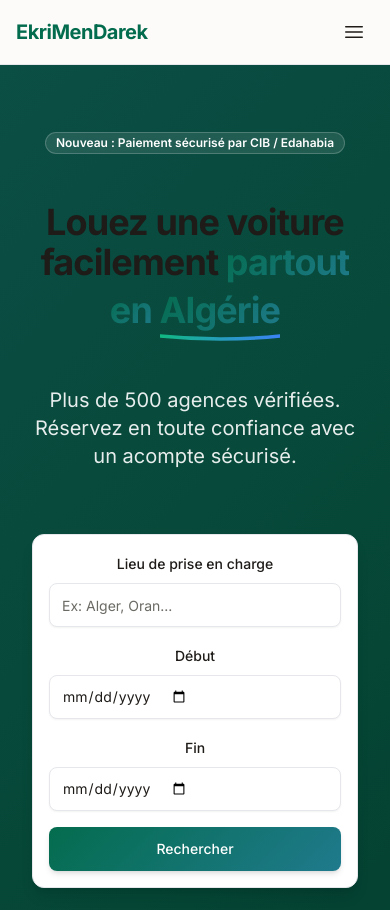
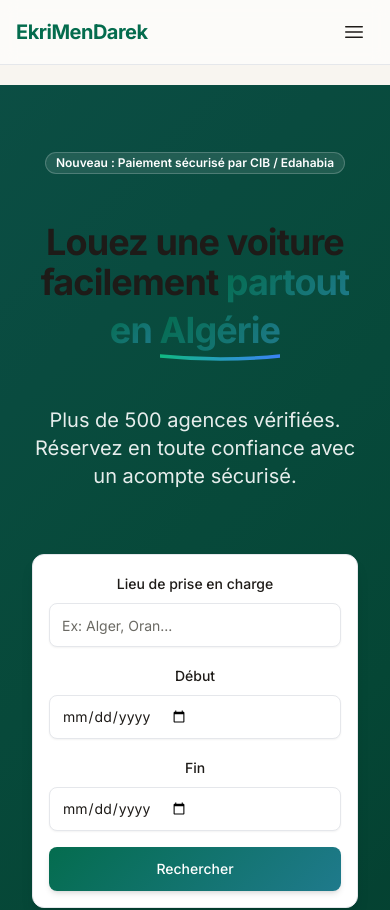
Before and after one commit to echeballah-coder/ekrimendarek-fullstack, a Next.js app in the folder frontend/: page / in a window 390 px wide. Shown: the top 910 px of the page. Built offline with nearby package versions, Linux system fonts and the light colour scheme.

Commit message:
F1.3 : optimisation framer-motion (viewport once + mobile light)

```diff
--- a/frontend/components/animations/AnimatedList.tsx
+++ b/frontend/components/animations/AnimatedList.tsx
@@ -1,7 +1,7 @@
 "use client"
 
-import { motion, useReducedMotion } from "framer-motion"
-import { ReactNode } from "react"
+import { motion, useReducedMotion, Variants } from "framer-motion"
+import { ReactNode, useEffect, useState } from "react"
 import { staggerContainer, fadeInUp, defaultViewport } from "@/lib/animations"
 import { cn } from "@/lib/utils"
 
@@ -12,11 +12,40 @@ interface AnimatedListProps {
 
 export function AnimatedList({ children, className }: AnimatedListProps) {
     const shouldReduceMotion = useReducedMotion()
+    const [isMobile, setIsMobile] = useState(false)
 
-    const containerVariants = shouldReduceMotion ? {
+    // Detect mobile viewport on client-side only
+    useEffect(() => {
+        const checkMobile = () => {
+            setIsMobile(window.innerWidth < 768)
+        }
+
+        checkMobile()
+        window.addEventListener('resize', checkMobile)
+        return () => window.removeEventListener('resize', checkMobile)
+    }, [])
+
+    // Mobile-optimized: no stagger, just fade
+    const mobileContainerVariants: Variants = {
+        hidden: { opacity: 0 },
+        visible: {
+            opacity: 1,
+            transition: { duration: 0.3 }
+        }
+    }
+
+    // No animation variant
+    const noAnimationContainerVariants: Variants = {
         hidden: { opacity: 1 },
         visible: { opacity: 1 }
-    } : staggerContainer
+    }
+
+    // On mobile: lighter animation (no stagger, just fade)
+    const containerVariants = shouldReduceMotion
+        ? noAnimationContainerVariants
+        : isMobile
+            ? mobileContainerVariants
+            : staggerContainer
 
     return (
         <motion.div
@@ -34,11 +63,27 @@ export function AnimatedList({ children, className }: AnimatedListProps) {
 // Component to wrap individual items in the list
 export function AnimatedItem({ children, className }: { children: ReactNode, className?: string }) {
     const shouldReduceMotion = useReducedMotion()
+    const [isMobile, setIsMobile] = useState(false)
 
-    const itemVariants = shouldReduceMotion ? {
+    // Detect mobile viewport on client-side only
+    useEffect(() => {
+        const checkMobile = () => {
+            setIsMobile(window.innerWidth < 768)
+        }
+
+        checkMobile()
+        window.addEventListener('resize', checkMobile)
+        return () => window.removeEventListener('resize', checkMobile)
+    }, [])
+
+    // No animation variant (for reduced motion or mobile)
+    const noAnimationItemVariants: Variants = {
         hidden: { opacity: 1, y: 0 },
         visible: { opacity: 1, y: 0 }
-    } : fadeInUp
+    }
+
+    // On mobile: no animation for items (rely on parent)
+    const itemVariants = shouldReduceMotion || isMobile ? noAnimationItemVariants : fadeInUp
 
     return (
         <motion.div variants={itemVariants} className={className}>
--- a/frontend/components/animations/AnimatedSection.tsx
+++ b/frontend/components/animations/AnimatedSection.tsx
@@ -1,7 +1,7 @@
 "use client"
 
-import { motion, useReducedMotion } from "framer-motion"
-import { ReactNode } from "react"
+import { motion, useReducedMotion, Variants } from "framer-motion"
+import { ReactNode, useEffect, useState } from "react"
 import { fadeInUp, defaultViewport } from "@/lib/animations"
 import { cn } from "@/lib/utils"
 
@@ -13,12 +13,38 @@ interface AnimatedSectionProps {
 
 export function AnimatedSection({ children, className, delay = 0 }: AnimatedSectionProps) {
     const shouldReduceMotion = useReducedMotion()
+    const [isMobile, setIsMobile] = useState(false)
 
-    // If reduced motion is preferred, use a simpler variant (just opacity) or no animation
-    const variants = shouldReduceMotion ? {
+    // Detect mobile viewport on client-side only
+    useEffect(() => {
+        const checkMobile = () => {
+            setIsMobile(window.innerWidth < 768)
+        }
+
+        checkMobile()
+        window.addEventListener('resize', checkMobile)
+        return () => window.removeEventListener('resize', checkMobile)
+    }, [])
+
+    // Define mobile-optimized variant (opacity only, lighter)
+    const mobileVariants: Variants = {
+        hidden: { opacity: 0 },
+        visible: {
+            opacity: 1,
+            transition: { duration: 0.3, ease: "easeOut" }
+        }
+    }
+
+    // No animation variant for reduced motion
+    const noAnimationVariants: Variants = {
         hidden: { opacity: 1 },
         visible: { opacity: 1 }
-    } : fadeInUp
+    }
+
+    // If reduced motion is preferred, use no animation
+    // If on mobile, use lighter animation (opacity only, no transform)
+    // Otherwise use full fadeInUp
+    const variants = shouldReduceMotion ? noAnimationVariants : isMobile ? mobileVariants : fadeInUp
 
     return (
         <motion.div
```
